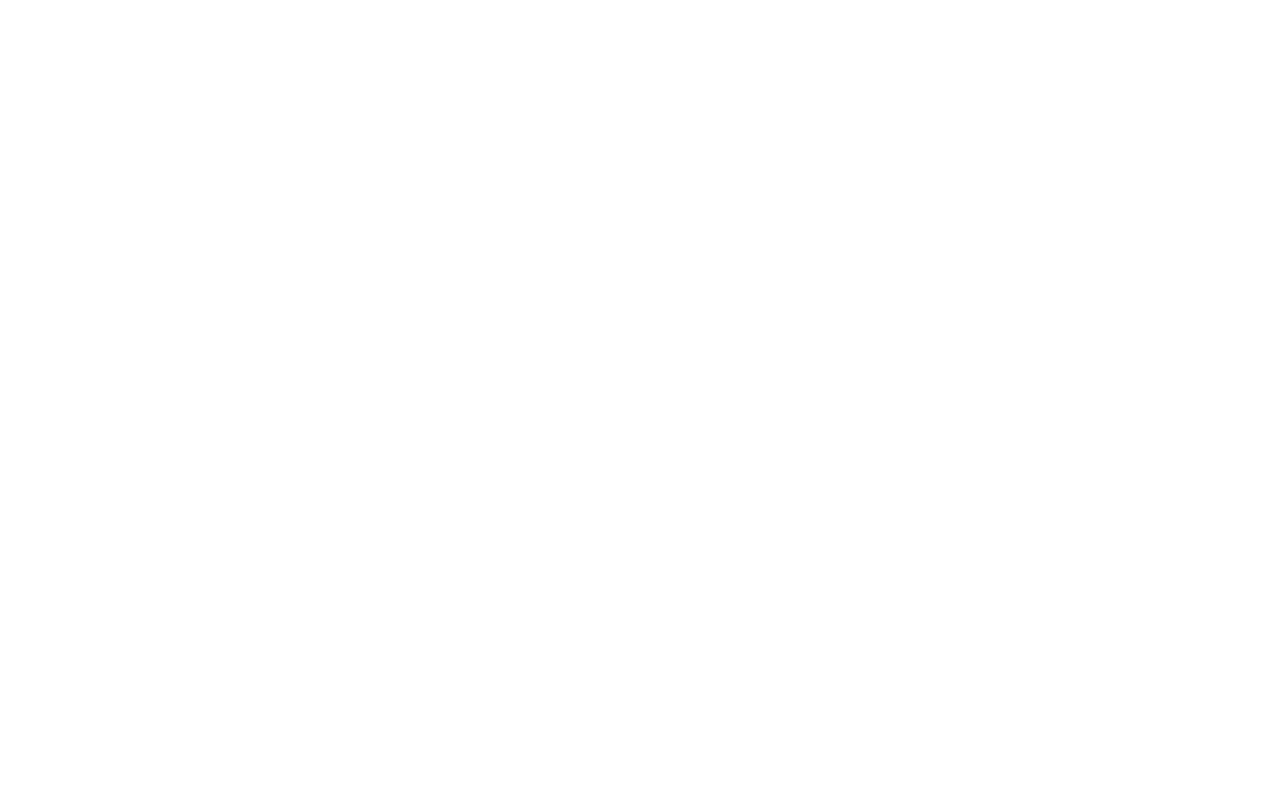
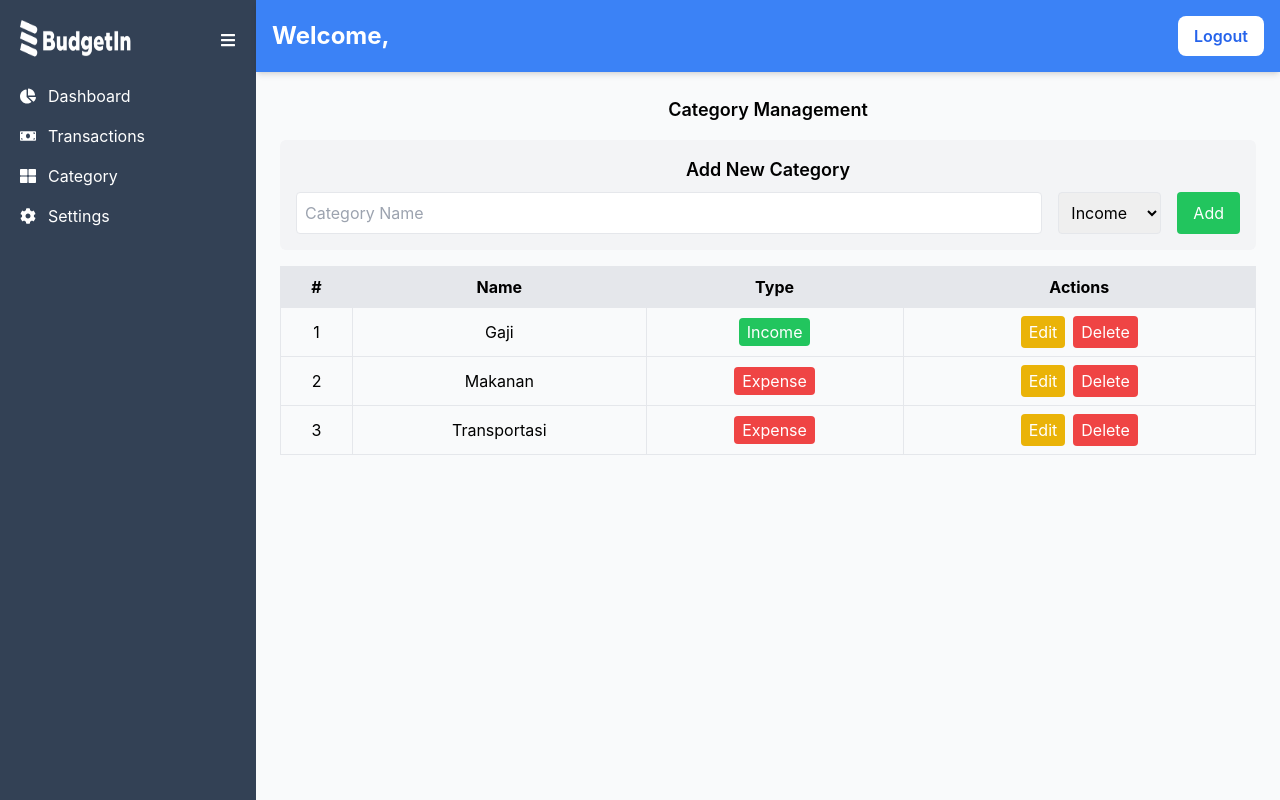
Before and after one commit to nasywadyah/frontend_project, a React (Vite) app: page /category in a window 1280 px wide. Before the commit this address had no page. Built offline with nearby package versions, Linux system fonts and the light colour scheme.

Commit message:
feat: add page category

```diff
--- /dev/null
+++ b/src/pages/category/index.jsx
@@ -0,0 +1,147 @@
+import { useState } from "react";
+import Navbar from "../components/navbar";
+import Sidebar from "../components/sidebar";
+
+const CategoryPage = () => {
+  const [categories, setCategories] = useState([
+    { id: 1, name: "Gaji", type: "Income" },
+    { id: 2, name: "Makanan", type: "Expense" },
+    { id: 3, name: "Transportasi", type: "Expense" },
+  ]);
+
+  const [newCategory, setNewCategory] = useState({ name: "", type: "Income" });
+  const [editCategory, setEditCategory] = useState(null);
+
+  // Tambah kategori
+  const addCategory = () => {
+    if (newCategory.name.trim() !== "") {
+      setCategories([...categories, { ...newCategory, id: Date.now() }]);
+      setNewCategory({ name: "", type: "Income" });
+    }
+  };
+
+  // Hapus kategori
+  const deleteCategory = (id) => {
+    setCategories(categories.filter((cat) => cat.id !== id));
+  };
+
+  // Edit kategori
+  const updateCategory = () => {
+    setCategories(
+      categories.map((cat) =>
+        cat.id === editCategory.id ? editCategory : cat
+      )
+    );
+    setEditCategory(null);
+  };
+
+  return (
+    <div>
+        <div className="flex min-h-screen bg-gray-50">
+            {/* Sidebar */}
+      <Sidebar />
+
+       {/* Main Content */}
+       <div className="flex-1 flex flex-col">
+       <Navbar />
+
+       <div className="p-6">
+      <h1 className="text-lg sm:text-2xl font-semibold mb-4">Category Management</h1>
+
+      {/* Form Tambah / Edit */}
+      <div className="mb-4 p-4 bg-gray-100 rounded-md">
+        <h2 className="text-lg font-semibold mb-2">
+          {editCategory ? "Edit Category" : "Add New Category"}
+        </h2>
+        <div className="flex gap-4">
+          <input
+            type="text"
+            placeholder="Category Name"
+            className="p-2 border rounded w-full"
+            value={editCategory ? editCategory.name : newCategory.name}
+            onChange={(e) =>
+              editCategory
+                ? setEditCategory({ ...editCategory, name: e.target.value })
+                : setNewCategory({ ...newCategory, name: e.target.value })
+            }
+          />
+          <select
+            className="p-2 border rounded"
+            value={editCategory ? editCategory.type : newCategory.type}
+            onChange={(e) =>
+              editCategory
+                ? setEditCategory({ ...editCategory, type: e.target.value })
+                : setNewCategory({ ...newCategory, type: e.target.value })
+            }
+          >
+            <option value="Income">Income</option>
+            <option value="Expense">Expense</option>
+          </select>
+          {editCategory ? (
+            <button
+              className="bg-blue-500 text-white px-4 py-2 rounded"
+              onClick={updateCategory}
+            >
+              Update
+            </button>
+          ) : (
+            <button
+              className="bg-green-500 text-white px-4 py-2 rounded"
+              onClick={addCategory}
+            >
+              Add
+            </button>
+          )}
+        </div>
+      </div>
+
+      {/* Tabel Kategori */}
+      <table className="w-full border-collapse border border-gray-300">
+        <thead>
+          <tr className="bg-gray-200">
+            <th className="border p-2">#</th>
+            <th className="border p-2">Name</th>
+            <th className="border p-2">Type</th>
+            <th className="border p-2">Actions</th>
+          </tr>
+        </thead>
+        <tbody>
+          {categories.map((cat, index) => (
+            <tr key={cat.id} className="text-center">
+              <td className="border p-2">{index + 1}</td>
+              <td className="border p-2">{cat.name}</td>
+              <td className="border p-2">
+                <span
+                  className={`px-2 py-1 rounded text-white ${
+                    cat.type === "Income" ? "bg-green-500" : "bg-red-500"
+                  }`}
+                >
+                  {cat.type}
+                </span>
+              </td>
+              <td className="border p-2">
+                <button
+                  className="bg-yellow-500 text-white px-2 py-1 rounded mr-2"
+                  onClick={() => setEditCategory(cat)}
+                >
+                  Edit
+                </button>
+                <button
+                  className="bg-red-500 text-white px-2 py-1 rounded"
+                  onClick={() => deleteCategory(cat.id)}
+                >
+                  Delete
+                </button>
+              </td>
+            </tr>
+          ))}
+        </tbody>
+      </table>
+    </div>
+       </div>
+        </div>
+    </div>
+  );
+};
+
+export default CategoryPage;
--- a/src/pages/components/sidebar.jsx
+++ b/src/pages/components/sidebar.jsx
@@ -1,6 +1,6 @@
 import { useState, useEffect } from "react";
 import { Link } from "react-router-dom";
-import { FaChartPie, FaMoneyBill, FaCog, FaBars } from "react-icons/fa";
+import { FaChartPie, FaMoneyBill, FaCog, FaBars, FaThLarge } from "react-icons/fa";
 
 const Sidebar = () => {
   const [isCollapsed, setIsCollapsed] = useState(window.innerWidth < 1030);
@@ -43,6 +43,11 @@
             </Link>
           </li>
           <li>
+            <Link to="/category" className="flex items-center gap-3 hover:text-gray-300 transition">
+              <FaThLarge /> {menu && !isCollapsed && "Category"}
+            </Link>
+          </li>
+          <li>
             <Link to="/setting" className="flex items-center gap-3 hover:text-gray-300 transition">
               <FaCog /> {menu && !isCollapsed && "Settings"}
             </Link>
--- a/src/pages/dashboard/index.jsx
+++ b/src/pages/dashboard/index.jsx
@@ -27,7 +27,7 @@
   }, []);*/
 
   useEffect(() => {
-    document.title = "Budgeting";
+    document.title = "BudgetIn";
 
     const fetchUser = async () => {
       setLoading(true);
--- a/src/router.jsx
+++ b/src/router.jsx
@@ -10,6 +10,8 @@
 import Dashboard from "./pages/dashboard";
 import Setting from "./pages/setting";
 import Transactions from "./pages/transactions";
+import Category from "./pages/category";
+
 
 function router() {
   return (
@@ -24,6 +26,7 @@
         <Route path="/dashboard" element={<Dashboard />} />
         <Route path="/transactions" element={<Transactions />} />
         <Route path="/setting" element={<Setting />} />
+        <Route path="/category" element={<Category />} />
       </Routes>
     </BrowserRouter>
   );
```
Also changed, not shown: src/api/category.js (added), src/api/setting.js (added).
